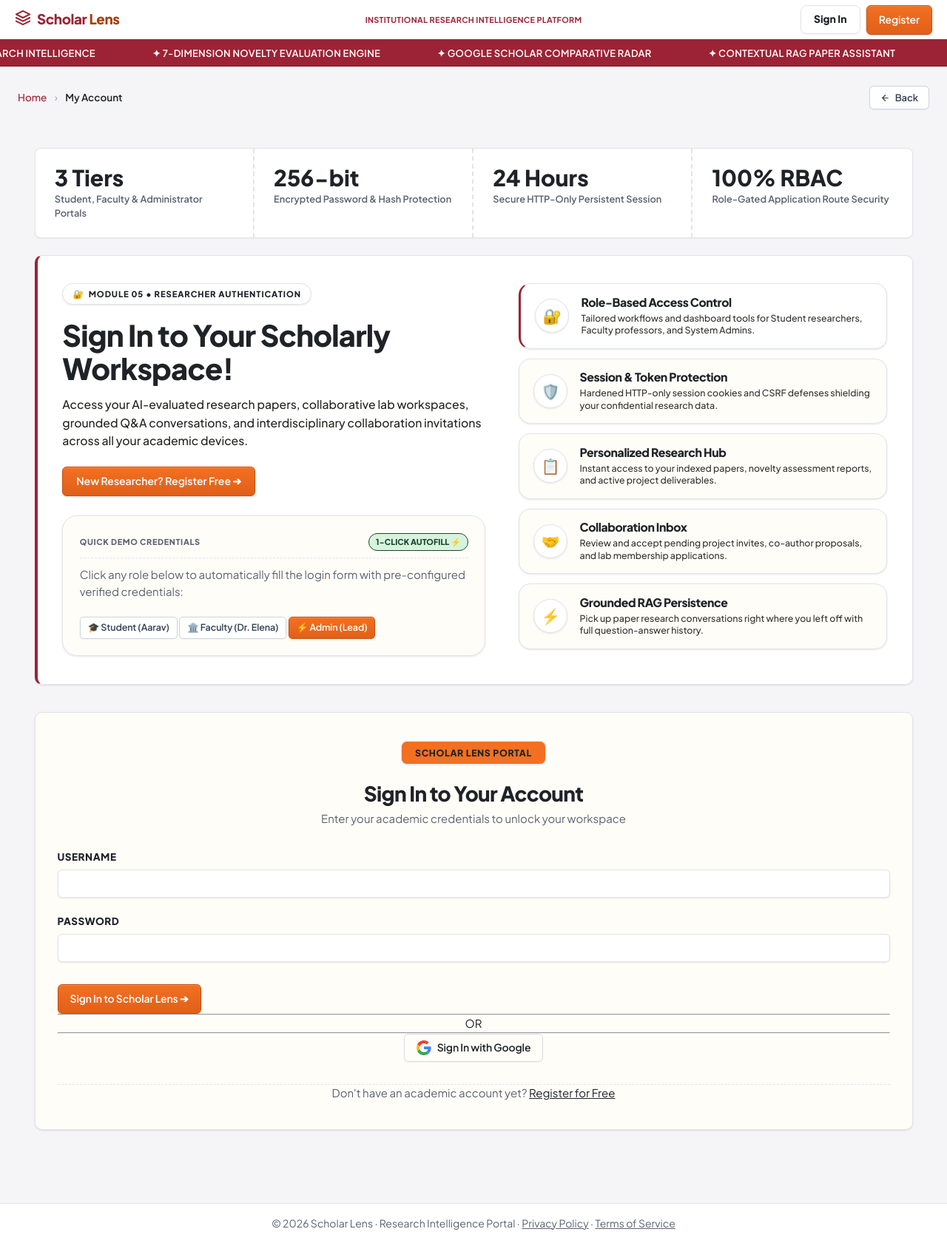
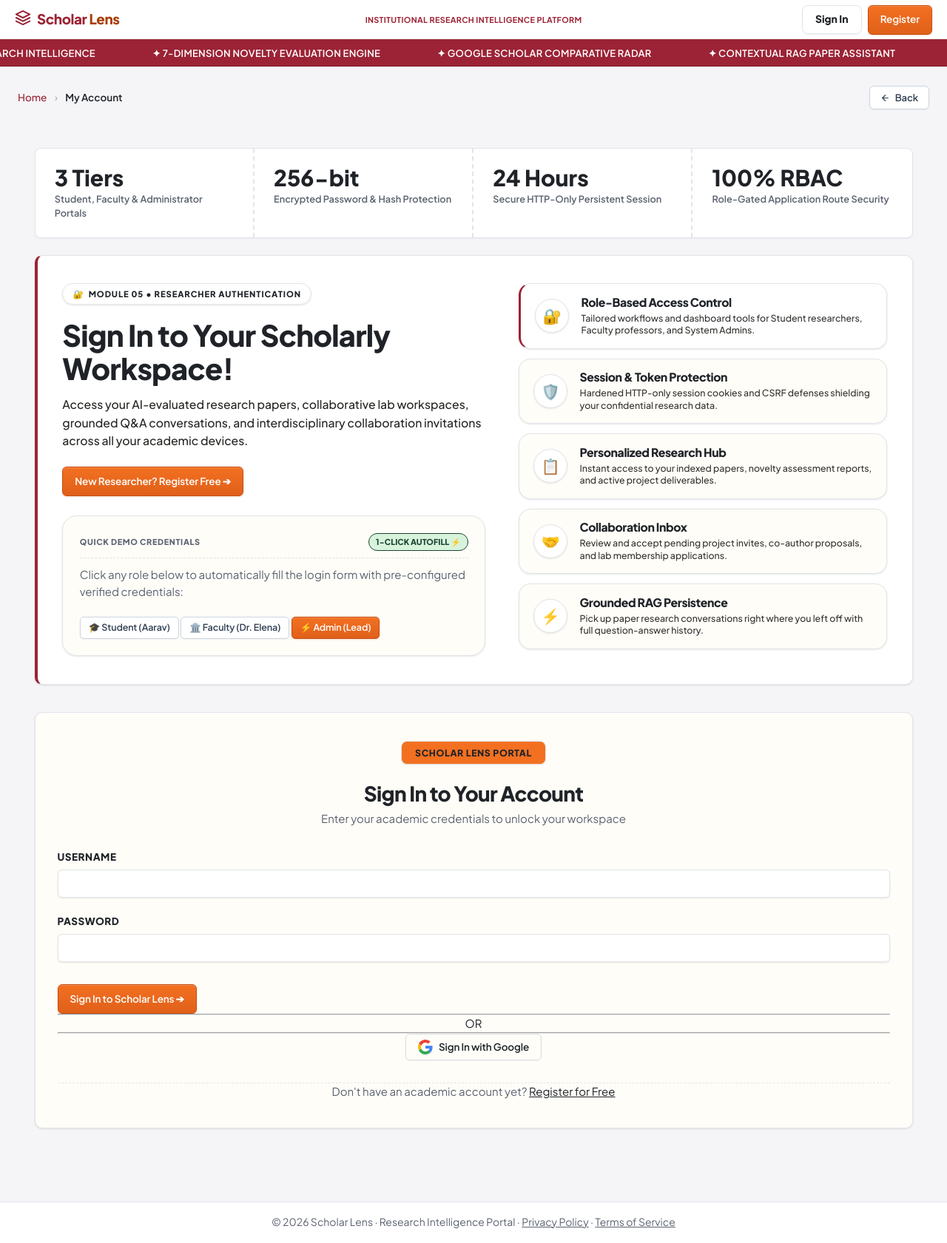
Before and after one commit to Sharique002/Scholar_Lens, a Django app: page /accounts/login/ in a window 1280 px wide. Shown: the whole page at 74% size. Run offline with Django 4.2, Linux system fonts and the light colour scheme; data that the repository does not hold is empty; parts of the project's set-up code (start-up, migrations or seed data) failed here and were passed over.

Commit message:
feat(ui): complete application-wide professional button design system

```diff
--- a/static/css/ums.css
+++ b/static/css/ums.css
@@ -71,19 +71,43 @@
 
 /* 2. Professional Institutional Button Architecture */
 
-/* Universal Base Button */
-.btn {
+/* Universal Base Button (Applied to all .btn classes, button tags, and button links) */
+.btn,
+button.btn-primary,
+button.btn-secondary,
+a.btn-primary,
+a.btn-secondary,
+.btn-primary,
+.btn-secondary,
+.btn-maroon,
+.btn-pill-primary,
+.btn-pill-dark,
+.btn-pill-white,
+.btn-pill-yellow,
+.btn-outline,
+.btn-outline-primary,
+.btn-outline-secondary,
+.btn-outline-dark,
+.btn-outline-success,
+.btn-outline-danger,
+.btn-outline-warning,
+.btn-success,
+.btn-danger,
+.btn-warning,
+.btn-info,
+.module-hero-btn,
+.back-nav-btn {
     display: inline-flex !important;
     align-items: center !important;
     justify-content: center !important;
     gap: 8px !important;
     font-family: 'Plus Jakarta Sans', var(--font-body, -apple-system, BlinkMacSystemFont, 'Segoe UI', Roboto, sans-serif) !important;
-    font-size: 14px !important;
+    font-size: 13.5px !important;
     font-weight: 600 !important;
-    line-height: 1.4 !important;
+    line-height: 1.2 !important;
     letter-spacing: -0.01em !important;
     padding: 7px 16px !important;
-    min-height: 38px;
+    min-height: 36px;
     border-radius: var(--radius-sm) !important;
     border: 1px solid transparent;
     cursor: pointer !important;
@@ -94,28 +118,86 @@
     box-shadow: 0 1px 2px rgba(15, 23, 42, 0.05);
 }
 
-.btn:hover {
+.btn:hover,
+.btn-primary:hover,
+.btn-secondary:hover,
+.btn-maroon:hover,
+.btn-pill-primary:hover,
+.btn-pill-dark:hover,
+.btn-pill-white:hover,
+.btn-pill-yellow:hover,
+.btn-outline:hover,
+.btn-outline-primary:hover,
+.btn-outline-secondary:hover,
+.btn-outline-dark:hover,
+.btn-outline-success:hover,
+.btn-outline-danger:hover,
+.btn-outline-warning:hover,
+.btn-success:hover,
+.btn-danger:hover,
+.btn-warning:hover,
+.btn-info:hover,
+.module-hero-btn:hover,
+.back-nav-btn:hover {
     transform: translateY(-1px) !important;
     box-shadow: 0 3px 6px -1px rgba(15, 23, 42, 0.08), 0 2px 4px -2px rgba(15, 23, 42, 0.06) !important;
 }
 
-.btn:active {
+.btn:active,
+.btn-primary:active,
+.btn-secondary:active,
+.btn-maroon:active,
+.btn-pill-primary:active,
+.btn-pill-dark:active,
+.btn-pill-white:active,
+.btn-pill-yellow:active,
+.btn-outline:active,
+.btn-outline-primary:active,
+.btn-outline-secondary:active,
+.btn-outline-dark:active,
+.btn-outline-success:active,
+.btn-outline-danger:active,
+.btn-outline-warning:active,
+.btn-success:active,
+.btn-danger:active,
+.btn-warning:active,
+.btn-info:active,
+.module-hero-btn:active,
+.back-nav-btn:active {
     transform: translateY(1px) scale(0.985) !important;
     box-shadow: 0 1px 1px rgba(15, 23, 42, 0.04) !important;
 }
 
-.btn:focus-visible {
+.btn:focus-visible,
+.back-nav-btn:focus-visible {
     outline: 2px solid var(--primary) !important;
     outline-offset: 2px !important;
 }
 
 .btn:disabled,
-.btn.disabled {
-    opacity: 0.6 !important;
+.btn.disabled,
+button[disabled] {
+    opacity: 0.55 !important;
     cursor: not-allowed !important;
     pointer-events: none !important;
     transform: none !important;
     box-shadow: none !important;
+}
+
+/* Icon Micro-Transitions inside buttons */
+.btn svg,
+.btn i,
+.btn-primary svg,
+.btn-primary i,
+.btn-secondary svg,
+.btn-secondary i,
+.btn-pill-primary svg,
+.btn-pill-white svg,
+.btn-outline-secondary svg,
+.module-hero-btn svg,
+.back-nav-btn svg {
+    transition: transform 0.2s cubic-bezier(0.16, 1, 0.3, 1) !important;
+    flex-shrink: 0 !important;
 }
 
 /* Primary Action Buttons (Institutional Maroon) */
@@ -178,10 +260,10 @@
 /* Outline Buttons */
 .btn-outline,
 .btn-outline-primary {
-    background: transparent !important;
+    background: #FFFFFF !important;
     color: var(--primary) !important;
     border: 1.5px solid var(--primary) !important;
-    box-shadow: none !important;
+    box-shadow: 0 1px 2px rgba(155, 35, 53, 0.08), inset 0 1px 0 rgba(255, 255, 255, 0.8) !important;
 }
 
 .btn-outline:hover,
@@ -189,13 +271,14 @@
     background: var(--primary-light) !important;
     color: var(--primary-dark) !important;
     border-color: var(--primary-dark) !important;
+    box-shadow: 0 2px 5px rgba(155, 35, 53, 0.15) !important;
 }
 
 .btn-outline-secondary {
     background: #FFFFFF !important;
     color: #475569 !important;
     border: 1px solid #CBD5E1 !important;
-    box-shadow: 0 1px 2px rgba(15, 23, 42, 0.04) !important;
+    box-shadow: 0 1px 2px rgba(15, 23, 42, 0.04), inset 0 1px 0 rgba(255, 255, 255, 0.8) !important;
 }
 
 .btn-outline-secondary:hover {
@@ -209,7 +292,7 @@
     background: #FFFFFF !important;
     color: #1E293B !important;
     border: 1px solid #CBD5E1 !important;
-    box-shadow: 0 1px 2px rgba(15, 23, 42, 0.04) !important;
+    box-shadow: 0 1px 2px rgba(15, 23, 42, 0.04), inset 0 1px 0 rgba(255, 255, 255, 0.8) !important;
 }
 
 .btn-outline-dark:hover {
@@ -251,7 +334,7 @@
 
 /* Button Sizing Variations */
 .btn-sm {
-    padding: 4px 10px !important;
+    padding: 4px 11px !important;
     font-size: 12.5px !important;
     min-height: 30px !important;
     height: 30px;
--- a/templates/base.html
+++ b/templates/base.html
@@ -11,7 +11,7 @@
     <link href="https://fonts.googleapis.com/css2?family=Plus+Jakarta+Sans:ital,wght@0,400;0,500;0,600;0,700;0,800;1,500;1,700&display=swap" rel="stylesheet">
     <link rel="stylesheet" href="{% static 'css/institutional_tokens.css' %}?v=1.0">
     <link rel="stylesheet" href="{% static 'css/style.css' %}?v=1.8">
-    <link rel="stylesheet" href="{% static 'css/ums.css' %}?v=2.3">
+    <link rel="stylesheet" href="{% static 'css/ums.css' %}?v=2.4">
     <script src="https://cdn.jsdelivr.net/npm/chart.js"></script>
     {% block extra_head %}{% endblock %}
     {% block extra_css %}{% endblock %}
```
